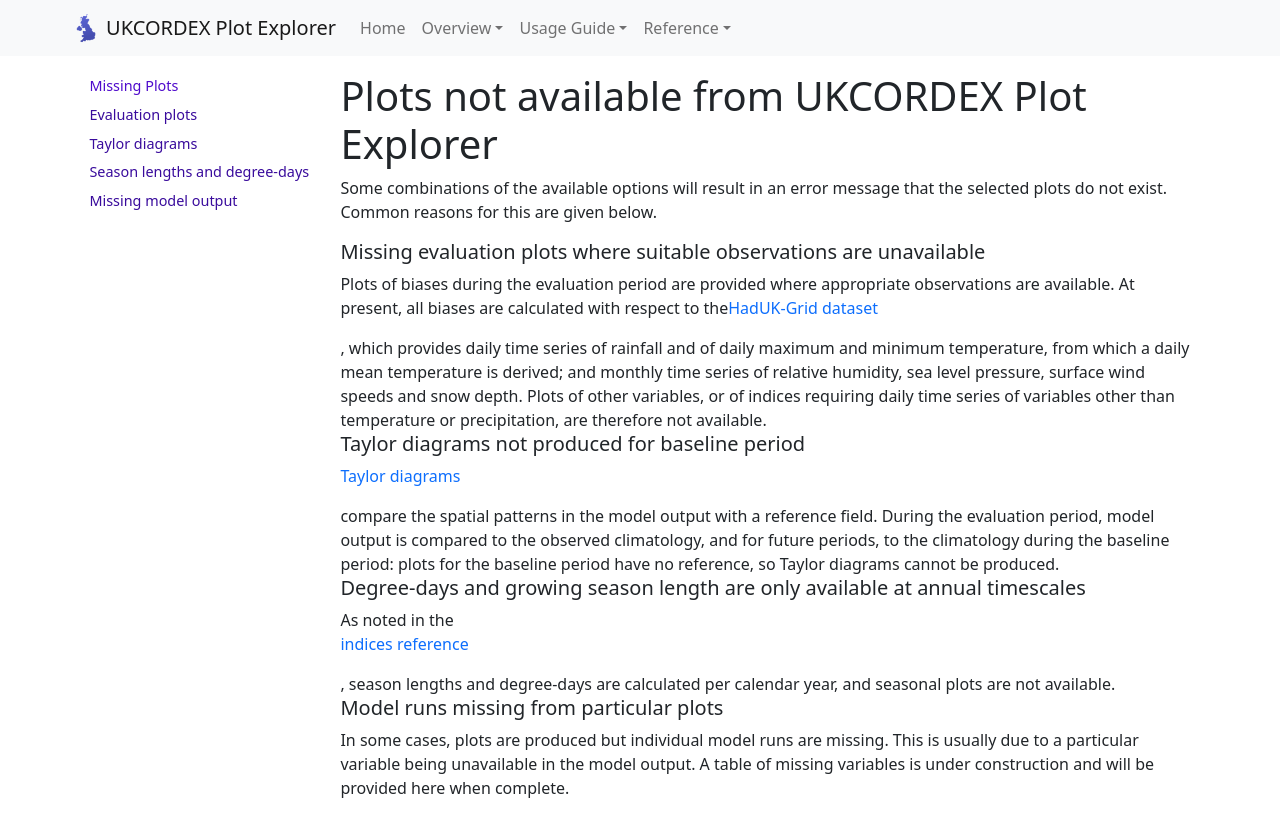
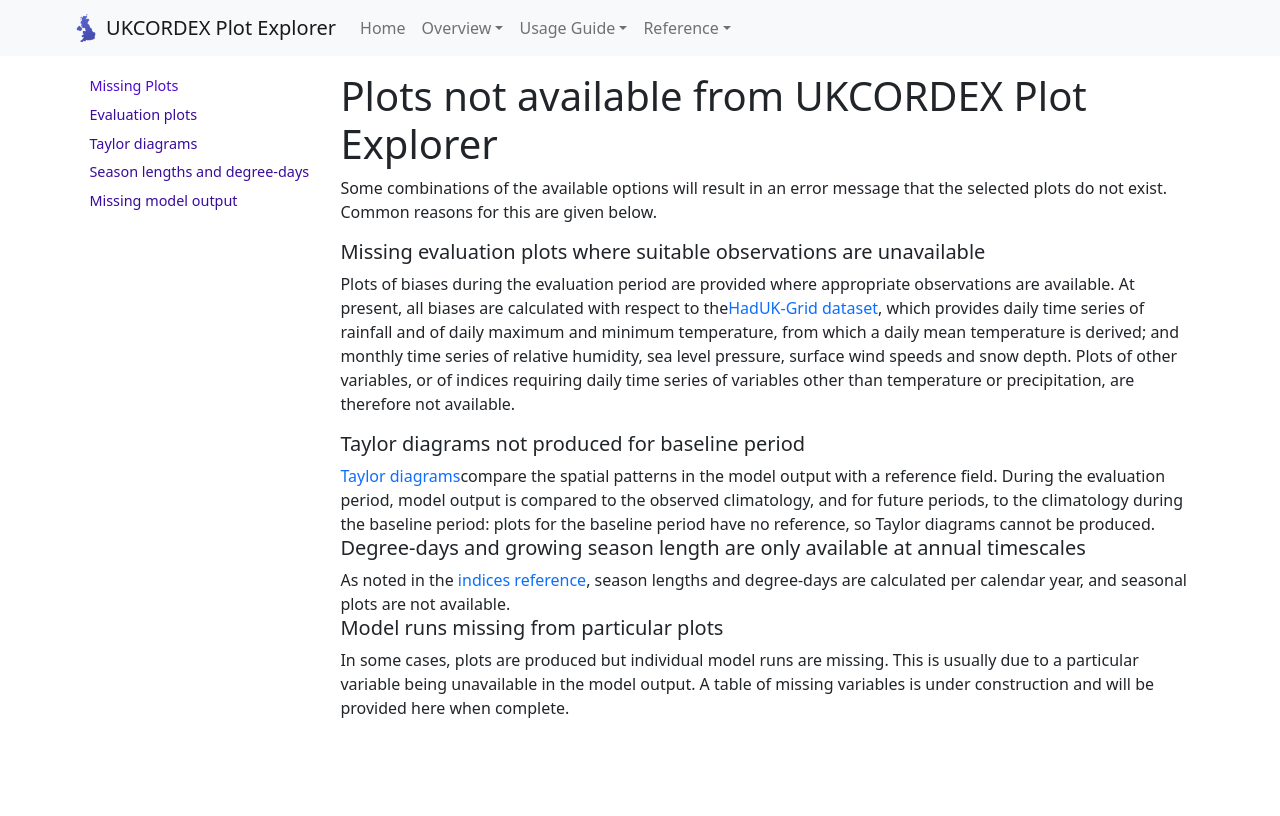
Before and after one commit to UCL/UKCORDEX-plot-explorer-dev, a React (Create React App) app: page /#/missing-plots in a window 1280 px wide. Built offline with nearby package versions, Linux system fonts and the light colour scheme.

Commit message:
Partial fix of missing variables formatting

```diff
--- a/src/components/ExtraPages/Help/MissingPlots.js
+++ b/src/components/ExtraPages/Help/MissingPlots.js
@@ -81,22 +81,23 @@ export default function MissingPlots() {
             <h5 id="evalplots">Missing evaluation plots where suitable observations are unavailable</h5>
             <p>Plots of biases during the evaluation period are provided where appropriate observations are available.
               At present, all biases are calculated with respect to the
-              <HashLink to="/data-help#haduk">HadUK-Grid dataset</HashLink></p>,
+              <HashLink to="/data-help#haduk">HadUK-Grid dataset</HashLink>,
               which provides daily time series of rainfall and of daily maximum and minimum temperature,
               from which a daily mean temperature is derived; and monthly time series of relative humidity, sea level pressure,
               surface wind speeds and snow depth. Plots of other variables, or of indices requiring daily time series of variables
               other than temperature or precipitation, are therefore not available.
+              </p>
           </div>
           <div>
             <h5 id="Taylorbl">Taylor diagrams not produced for baseline period</h5>
-            <p><HashLink to="/plot-help#taylor">Taylor diagrams</HashLink></p>
+            <HashLink to="/plot-help#taylor">Taylor diagrams</HashLink>
             compare the spatial patterns in the model output with a reference field.
             During the evaluation period, model output is compared to the observed climatology, and for future periods,
             to the climatology during the baseline period: plots for the baseline period have no reference, so Taylor diagrams cannot be produced.
           </div>
           <div>
             <h5 id="annualonly">Degree-days and growing season length are only available at annual timescales</h5>
-            As noted in the <p><HashLink to="/indices-help#degree">indices reference</HashLink></p>, season lengths and degree-days are calculated
+            As noted in the <HashLink to="/indices-help#degree">indices reference</HashLink>, season lengths and degree-days are calculated
             per calendar year, and seasonal plots are not available.
           </div>
           <div>
```
